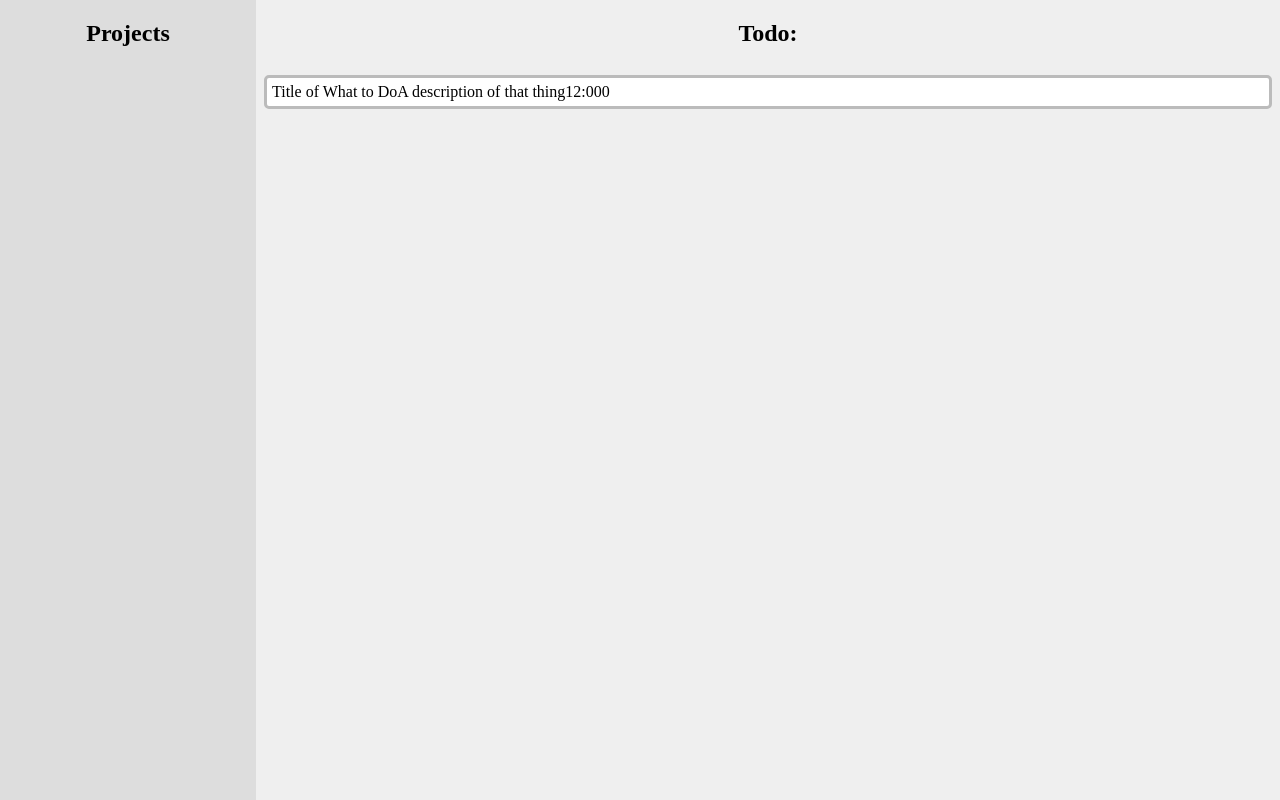
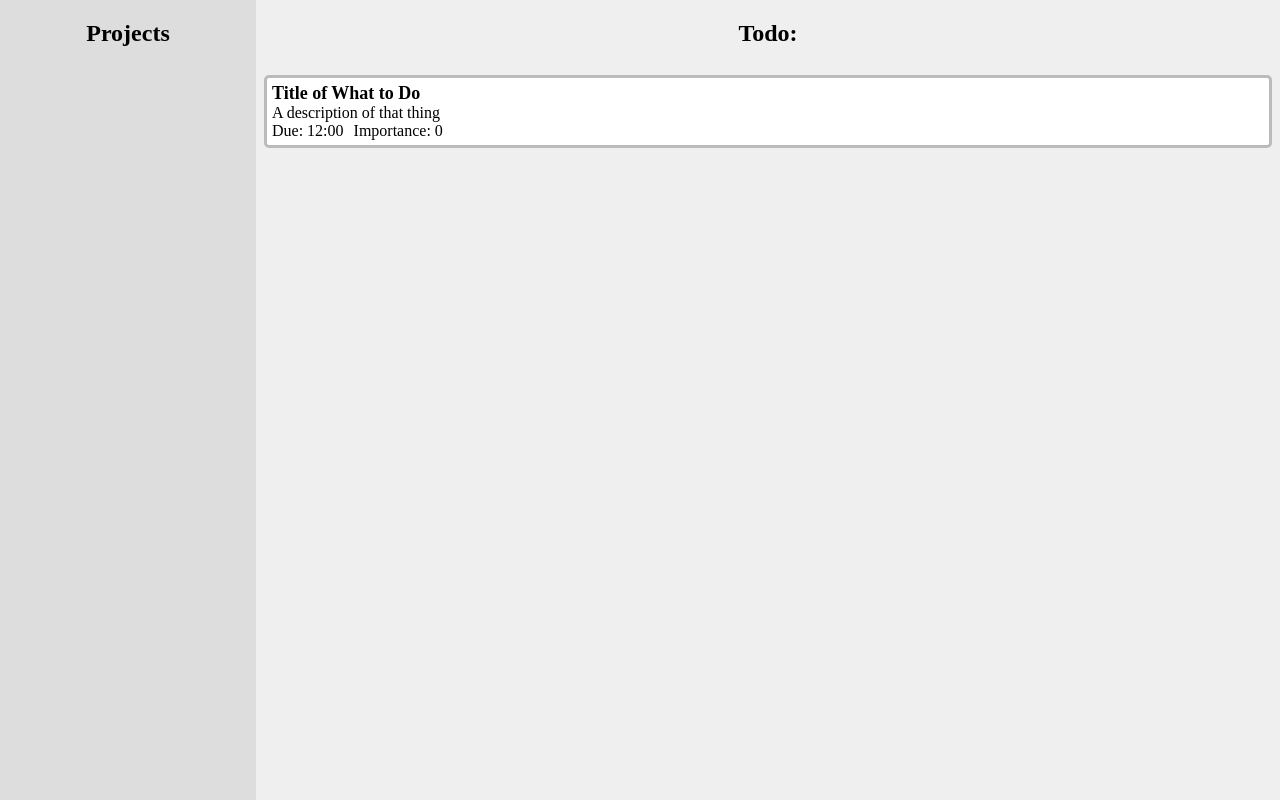
Before and after one commit to Blargh14/Odin-Project-Todo-List, a website built with webpack: page src/template.html in a window 1280 px wide. Built offline with nearby package versions, Linux system fonts and the light colour scheme.

Commit message:
Give todo item readability

```diff
--- a/src/display.js
+++ b/src/display.js
@@ -12,10 +12,33 @@ export function populateContent(project) {
 
     project.todoList.forEach((todo) => {
         const todoDiv = document.createElement("div");
-
         todoDiv.classList.add("todoitem");
 
-        todoDiv.textContent = todo.title + todo.description + todo.dueDate + todo.priority + todo.checklist;
+        const titleP = document.createElement("p");
+        titleP.classList.add("title");
+        titleP.textContent = todo.title;
+        todoDiv.appendChild(titleP);
+
+        const descP = document.createElement("p");
+        descP.classList.add("description");
+        descP.textContent = todo.description;
+        todoDiv.appendChild(descP);
+
+        const infoBar = document.createElement("div");
+        infoBar.classList.add("infobar");
+        todoDiv.appendChild(infoBar);
+
+        const dateP = document.createElement("p");
+        dateP.classList.add("duedate");
+        dateP.textContent = "Due: " + todo.dueDate;
+        infoBar.appendChild(dateP);
+
+        const priorityP = document.createElement("p");
+        priorityP.classList.add("duedate");
+        priorityP.textContent = "Importance: " + todo.priority;
+        infoBar.appendChild(priorityP);
+
+        // todoDiv.textContent = todo.title + todo.description + todo.dueDate + todo.priority + todo.checklist;
 
         content.appendChild(todoDiv);
     });
--- a/src/styles.css
+++ b/src/styles.css
@@ -1,4 +1,8 @@
 body {
+    margin: 0;
+}
+
+p {
     margin: 0;
 }
 
@@ -33,3 +37,16 @@ h2 {
     border: solid 3px #BBBBBB;
     border-radius: 5px;
 }
+
+.title {
+    font-weight: bold;
+    font-size: 18px;
+}
+
+.infobar {
+    display: flex;
+}
+
+.duedate {
+    margin-right: 10px;
+}
```
